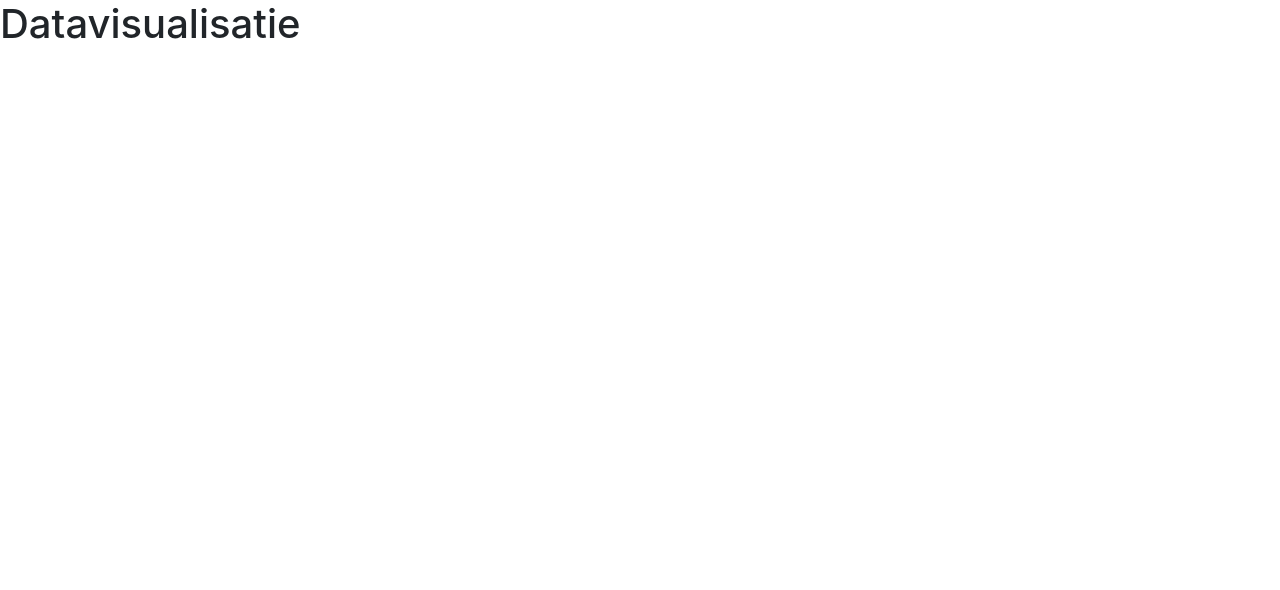
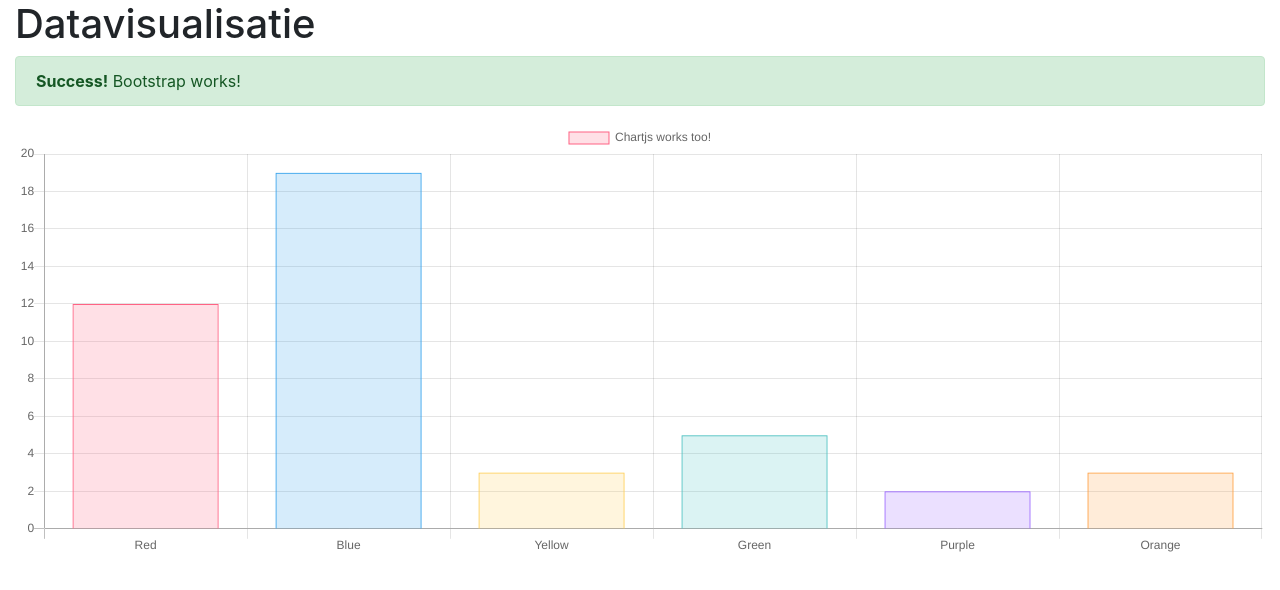
Before and after one commit to TimvanKeulen/datavisualisatie-frontend, an Electron app: page mainWindow.html in a window 1280 px wide. Drawn offline with nearby package versions, Linux system fonts and the light colour scheme.

Commit message:
Added a example graph and bootstrap alert

```diff
--- a/mainWindow.html
+++ b/mainWindow.html
@@ -6,6 +6,55 @@
 	<title>Datavisualisatie</title>
 </head>
 <body>
-	<h1> Datavisualisatie </h1>
+	<div class="col-md-12">
+		<h1> Datavisualisatie </h1>
+		<div class="alert alert-success">
+			<strong>Success!</strong> Bootstrap works!
+		</div>
+
+		<canvas id="myChart" width="200" height="70"></canvas>
+	</div>
 </body>
+<footer>
+	<script type="text/javascript" src="./node_modules/chart.js/dist/Chart.bundle.js"></script>
+	<script>
+      var ctx = document.getElementById("myChart").getContext('2d');
+      var myChart = new Chart(ctx, {
+          type: 'bar',
+          data: {
+              labels: ["Red", "Blue", "Yellow", "Green", "Purple", "Orange"],
+              datasets: [{
+                  label: 'Chartjs works too!',
+                  data: [12, 19, 3, 5, 2, 3],
+                  backgroundColor: [
+                      'rgba(255, 99, 132, 0.2)',
+                      'rgba(54, 162, 235, 0.2)',
+                      'rgba(255, 206, 86, 0.2)',
+                      'rgba(75, 192, 192, 0.2)',
+                      'rgba(153, 102, 255, 0.2)',
+                      'rgba(255, 159, 64, 0.2)'
+                  ],
+                  borderColor: [
+                      'rgba(255,99,132,1)',
+                      'rgba(54, 162, 235, 1)',
+                      'rgba(255, 206, 86, 1)',
+                      'rgba(75, 192, 192, 1)',
+                      'rgba(153, 102, 255, 1)',
+                      'rgba(255, 159, 64, 1)'
+                  ],
+                  borderWidth: 1
+              }]
+          },
+          options: {
+              scales: {
+                  yAxes: [{
+                      ticks: {
+                          beginAtZero:true
+                      }
+                  }]
+              }
+          }
+      });
+  </script>
+</footer>
 </html>
--- a/package.json
+++ b/package.json
@@ -10,6 +10,7 @@
   "license": "ISC",
   "dependencies": {
     "bootstrap": "^4.0.0",
+    "chart.js": "^2.7.2",
     "chartjs": "^0.3.24",
     "electron": "^1.8.4"
   }
```
Also changed, not shown: 1 other file.
